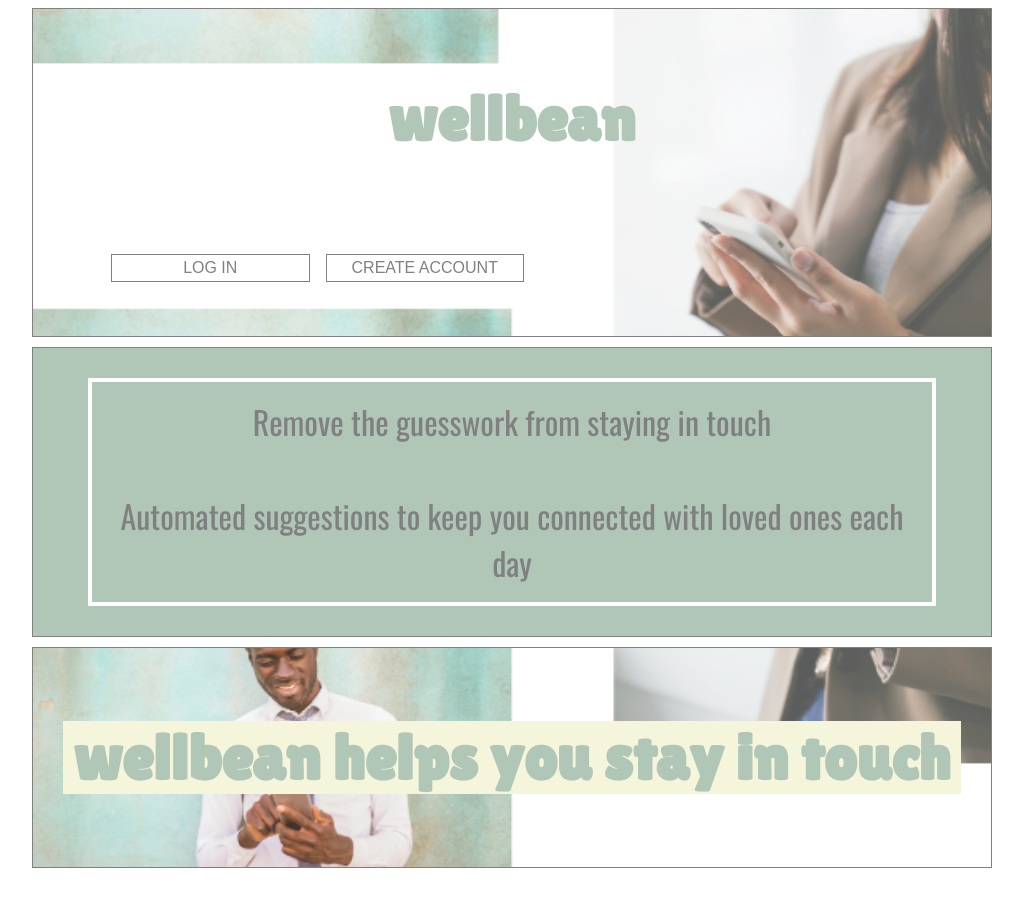
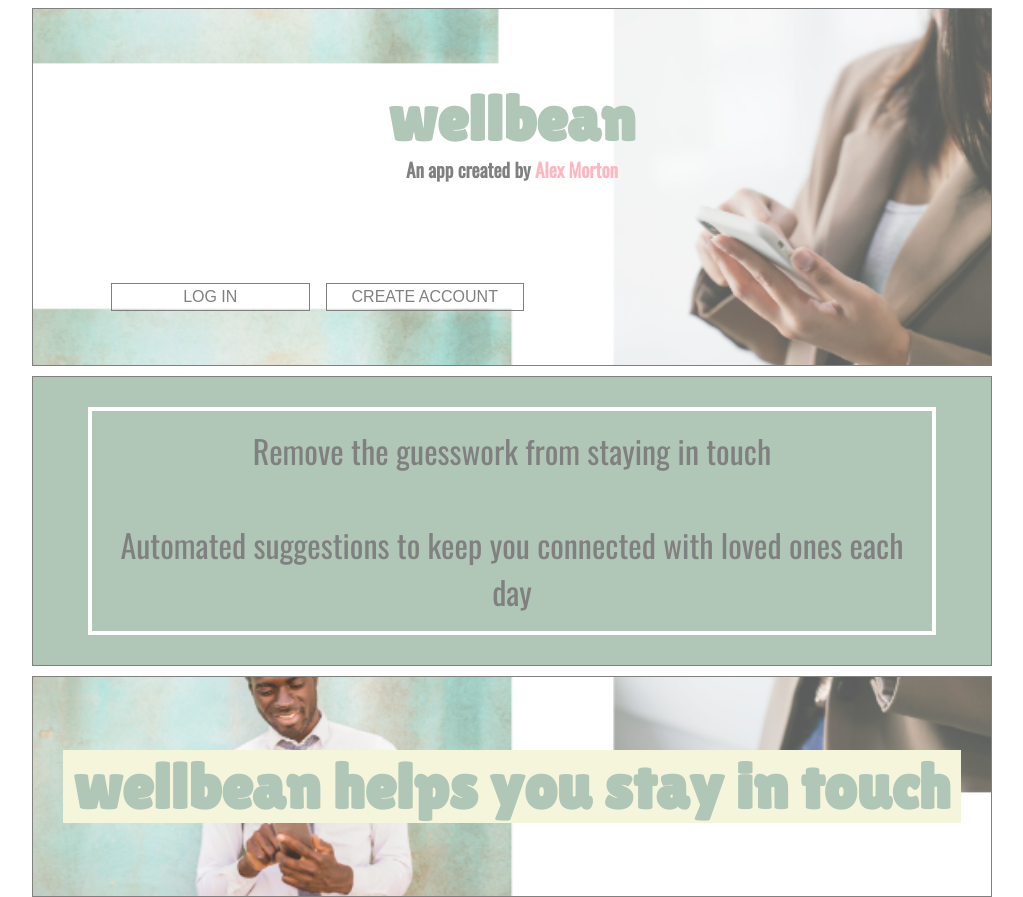
Before and after one commit to alexlsalt/wellbean, a plain HTML site: page index.html in a window 1280 px wide. Shown: the whole page, without its empty margins (128-1151 px from the left). Before the commit the page ends 868 px from the top, so only its background shows below. Drawn offline with nearby package versions, Linux system fonts and the light colour scheme; no server answers.

Commit message:
Added app created by Alex

```diff
--- a/index.html
+++ b/index.html
@@ -17,7 +17,14 @@
   <div id="content">
 
     <header>
-      <h1>wellbean</h1>
+      <h1>
+        wellbean
+        <br>
+        <span style="font-size: 1.2rem; color:gray; font-family: 'Oswald'">An app created by <a href="https://alexlsalt.github.io" target="_blank" style="text-decoration: none; color: lightpink;">Alex Morton</a></span>
+      </h1>
+
+
+
       <nav>
         <ul>
           <li id="login__btn" class="logged-out">Log in</li>
@@ -110,8 +117,6 @@
   </div>
 
 
-
-
   <script>
     // Your web app's Firebase configuration
     var firebaseConfig = {
```
